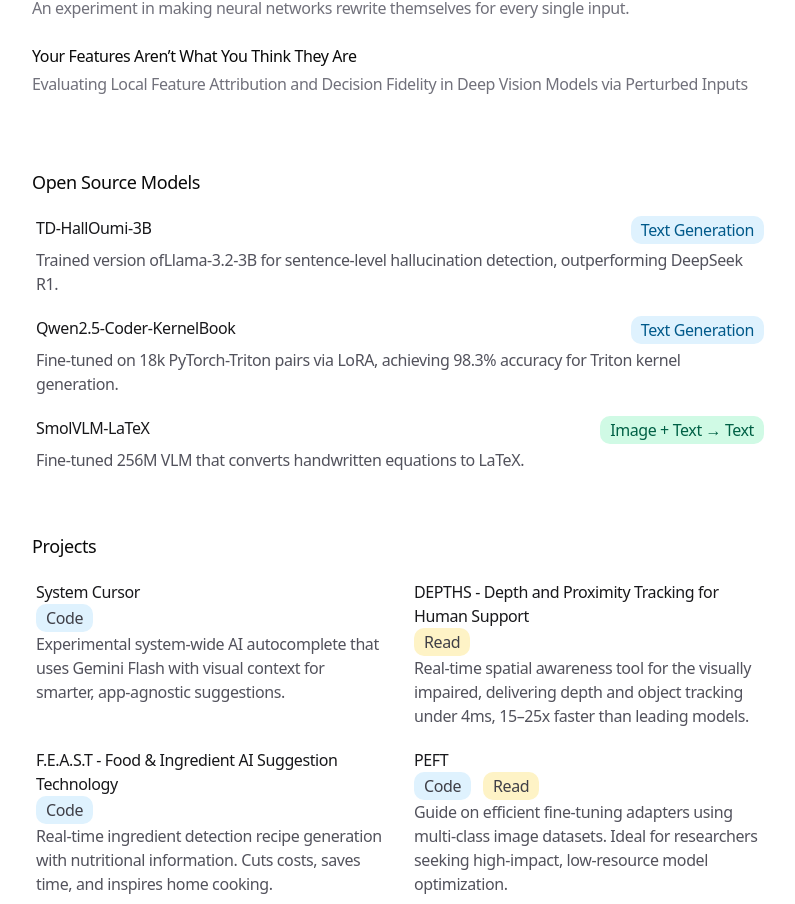
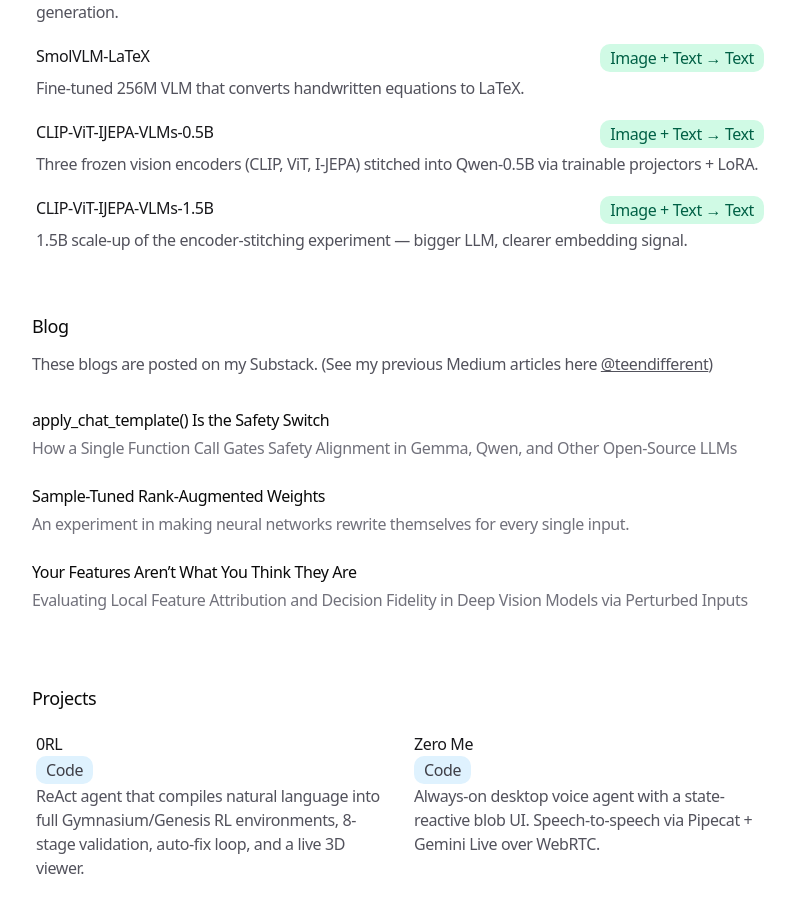
Before and after one commit to REDDITARUN/REDDITARUN.github.io, a Next.js app: page / in a window 1280 px wide. Shown: the part 2059-2963 px from the top of the page, without its empty margins (240-1035 px from the left). Built offline with nearby package versions, Linux system fonts and the light colour scheme.

Commit message:
update info

```diff
--- a/app/data.ts
+++ b/app/data.ts
@@ -50,6 +50,30 @@
 }
 
 export const PROJECTS: Project[] = [
+  {
+    name: '0RL',
+    description:
+      'ReAct agent that compiles natural language into full Gymnasium/Genesis RL environments, 8-stage validation, auto-fix loop, and a live 3D viewer.',
+    read_link: '',
+    code_link: 'https://github.com/REDDITARUN/zero_rl',
+    id: 'project20',
+  },
+  {
+    name: 'Zero Me',
+    description:
+      'Always-on desktop voice agent with a state-reactive blob UI. Speech-to-speech via Pipecat + Gemini Live over WebRTC.',
+    read_link: '',
+    code_link: 'https://github.com/REDDITARUN/zero_me',
+    id: 'project21',
+  },
+  {
+    name: 'SF Quest',
+    description:
+      'Gamified city exploration — RAG-powered itineraries, real-time voice agent, and NeMo + CuVS retrieval for cultural discovery.',
+    read_link: '',
+    code_link: 'https://github.com/REDDITARUN/golden-gate-quest',
+    id: 'project22',
+  },
   {
     name: 'System Cursor',
     description:
@@ -333,6 +357,22 @@
     link: 'https://huggingface.co/Teen-Different/smolvlm-256m-latex',
     id: 'oss-model-3',
   },
+  {
+    title: 'CLIP-ViT-IJEPA-VLMs-0.5B',
+    modelType: 'Image + Text → Text',
+    description:
+      'Three frozen vision encoders (CLIP, ViT, I-JEPA) stitched into Qwen-0.5B via trainable projectors + LoRA.',
+    link: 'https://huggingface.co/Teen-Different/CLIP-ViT-IJEPA-VLMs-0.5B',
+    id: 'oss-model-4',
+  },
+  {
+    title: 'CLIP-ViT-IJEPA-VLMs-1.5B',
+    modelType: 'Image + Text → Text',
+    description:
+      '1.5B scale-up of the encoder-stitching experiment — bigger LLM, clearer embedding signal.',
+    link: 'https://huggingface.co/Teen-Different/CLIP-ViT-IJEPA-VLMs-1.5B',
+    id: 'oss-model-5',
+  },
 ]
 
 export const PUBLICATIONS: Publications[] = [
--- a/app/page.tsx
+++ b/app/page.tsx
@@ -274,45 +274,6 @@
         variants={VARIANTS_SECTION}
         transition={TRANSITION_SECTION}
       >
-        <h3 className="mb-3 text-lg font-medium">Blog</h3>
-        <p className="mb-5 text-zinc-600 dark:text-zinc-400"> These blogs are posted on my Substack. (See my previous Medium articles here <a href="https://medium.com/@teendifferent" target="_blank" rel="noopener noreferrer" className="underline dark:text-zinc-300">@teendifferent</a>)</p>
-        <div className="flex flex-col space-y-0">
-          <AnimatedBackground
-            enableHover
-            className="h-full w-full rounded-lg bg-zinc-100 dark:bg-zinc-900/80"
-            transition={{
-              type: 'spring',
-              bounce: 0,
-              duration: 0.2,
-            }}
-          >
-            {BLOG_POSTS.map((post) => (
-              <Link
-                key={post.uid}
-                className="-mx-3 rounded-xl px-3 py-3"
-                href={post.link}
-                data-id={post.uid}
-                target="_blank"
-                rel="noopener noreferrer"
-              >
-                <div className="flex flex-col space-y-1">
-                  <h4 className="font-normal dark:text-zinc-100">
-                    {post.title}
-                  </h4>
-                  <p className="text-zinc-500 dark:text-zinc-400">
-                    {post.description}
-                  </p>
-                </div>
-              </Link>
-            ))}
-          </AnimatedBackground>
-        </div>
-      </motion.section>
-
-      <motion.section
-        variants={VARIANTS_SECTION}
-        transition={TRANSITION_SECTION}
-      >
         <h3 className="mb-5 text-lg font-medium">Open Source Models</h3>
         <InView
           viewOptions={{ once: true, margin: '0px 0px -150px 0px' }}
@@ -359,6 +320,45 @@
             ))}
           </div>
         </InView>
+      </motion.section>
+
+      <motion.section
+        variants={VARIANTS_SECTION}
+        transition={TRANSITION_SECTION}
+      >
+        <h3 className="mb-3 text-lg font-medium">Blog</h3>
+        <p className="mb-5 text-zinc-600 dark:text-zinc-400"> These blogs are posted on my Substack. (See my previous Medium articles here <a href="https://medium.com/@teendifferent" target="_blank" rel="noopener noreferrer" className="underline dark:text-zinc-300">@teendifferent</a>)</p>
+        <div className="flex flex-col space-y-0">
+          <AnimatedBackground
+            enableHover
+            className="h-full w-full rounded-lg bg-zinc-100 dark:bg-zinc-900/80"
+            transition={{
+              type: 'spring',
+              bounce: 0,
+              duration: 0.2,
+            }}
+          >
+            {BLOG_POSTS.map((post) => (
+              <Link
+                key={post.uid}
+                className="-mx-3 rounded-xl px-3 py-3"
+                href={post.link}
+                data-id={post.uid}
+                target="_blank"
+                rel="noopener noreferrer"
+              >
+                <div className="flex flex-col space-y-1">
+                  <h4 className="font-normal dark:text-zinc-100">
+                    {post.title}
+                  </h4>
+                  <p className="text-zinc-500 dark:text-zinc-400">
+                    {post.description}
+                  </p>
+                </div>
+              </Link>
+            ))}
+          </AnimatedBackground>
+        </div>
       </motion.section>
 
 
```
